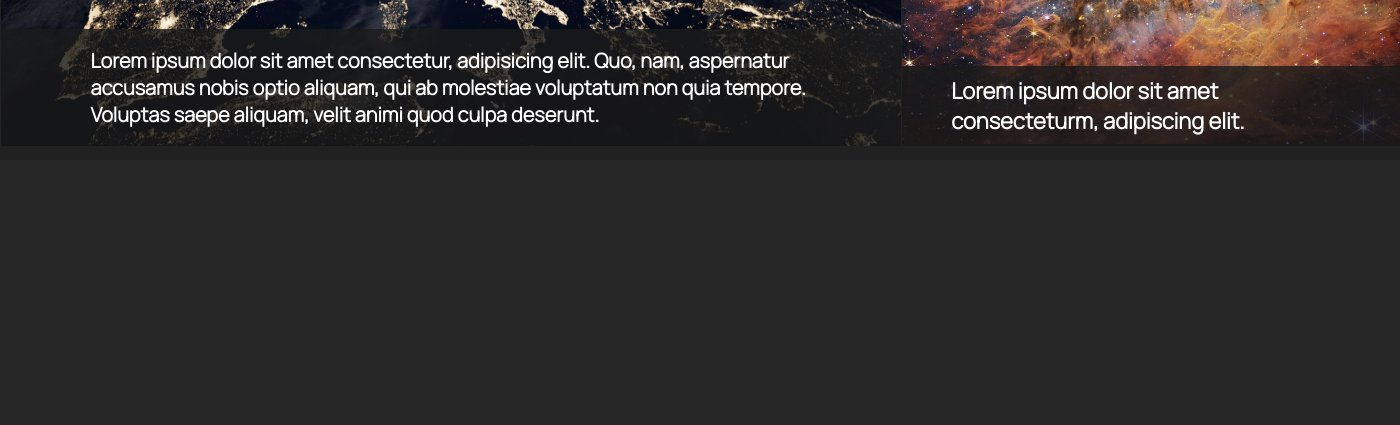
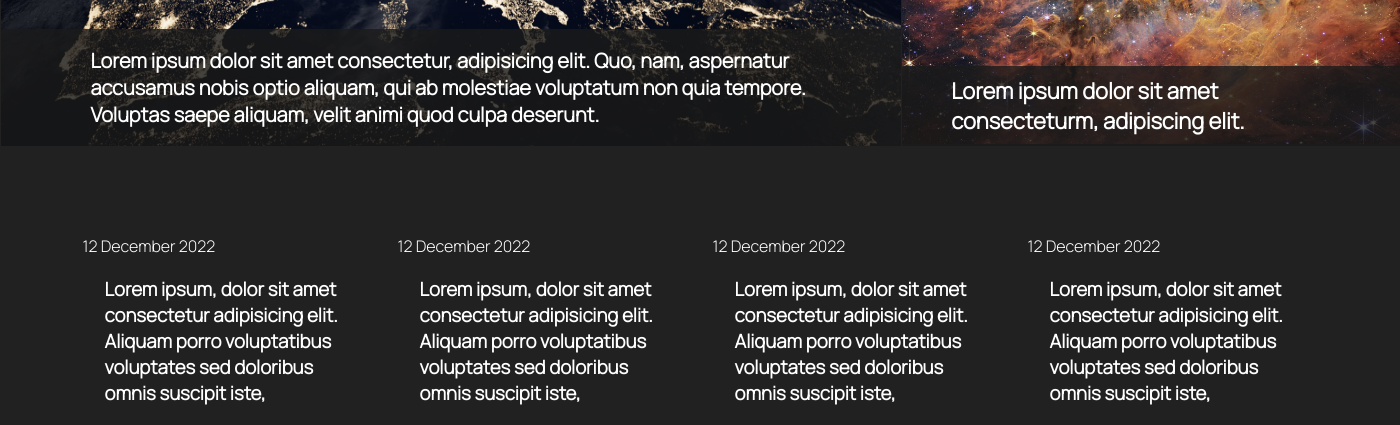
Before and after one commit to Artiye/AstronomyWeb, a PHP site: page /news.html in a window 1400 px wide. Shown: the part 640-1065 px from the top of the page. Before the commit the page ends 786 px from the top, so only its background shows below. Run offline with PHP 8.4, Linux system fonts and the light colour scheme; some web fonts are replaced.

Commit message:
added more sections divs

```diff
--- a/news.css
+++ b/news.css
@@ -147,3 +147,22 @@ main h1 {
 .rightside a:hover h1{
     color: rgb(63, 63, 250);
 }
+.bottom-news{
+    display: flex;
+    margin-top: 5%;
+    padding: 0 5%;
+}
+
+.bottom-news a{
+    margin: 0 1%;
+}
+
+.news-box h3{
+    padding: 0 20px;
+    transition: .4s;
+    border-left: 2px solid #212121;
+}
+
+.news-box:hover h3{
+    border-left: 2px solid #a16203;
+}
--- a/news.html
+++ b/news.html
@@ -50,8 +50,38 @@
                 </div>
             </div>
         </div>
+        <div class="bottom-news">
+            <a href="#">
+                <div class="news-box">
+                    <p>12 December 2022</p>
+                    <h3>Lorem ipsum, dolor sit amet consectetur adipisicing elit. Aliquam porro voluptatibus voluptates sed doloribus omnis suscipit iste, </h3>
+                </div>
+            </a>
+            <a href="#">
+                <div class="news-box">
+                    <p>12 December 2022</p>
+                    <h3>Lorem ipsum, dolor sit amet consectetur adipisicing elit. Aliquam porro voluptatibus voluptates sed doloribus omnis suscipit iste, </h3>
+                </div>
+            </a>
+            <a href="#">
+                <div class="news-box">
+                    <p>12 December 2022</p>
+                    <h3>Lorem ipsum, dolor sit amet consectetur adipisicing elit. Aliquam porro voluptatibus voluptates sed doloribus omnis suscipit iste, </h3>
+                </div>
+            </a>
+            <a href="#">
+                <div class="news-box">
+                    <p>12 December 2022</p>
+                    <h3>Lorem ipsum, dolor sit amet consectetur adipisicing elit. Aliquam porro voluptatibus voluptates sed doloribus omnis suscipit iste, </h3>
+                </div>
+            </a>
+        </div>
 
-<body>
+
+
+       </main>
+
+    </body>
 
 </body>
 </html>
```
